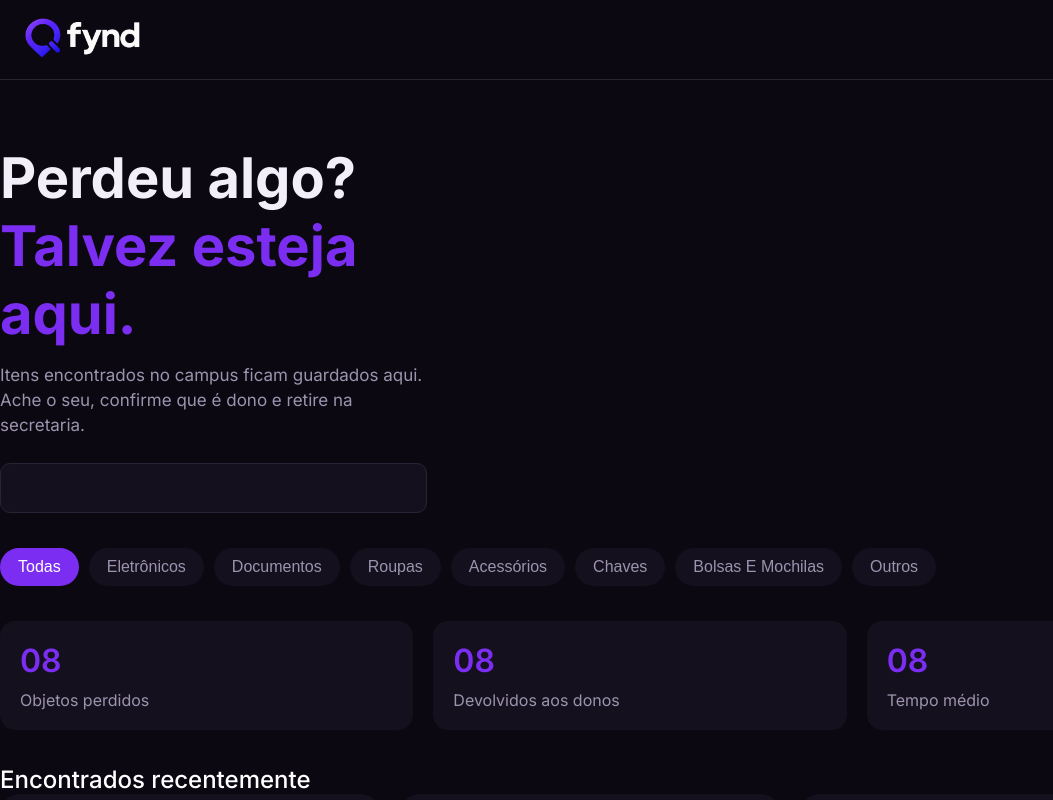
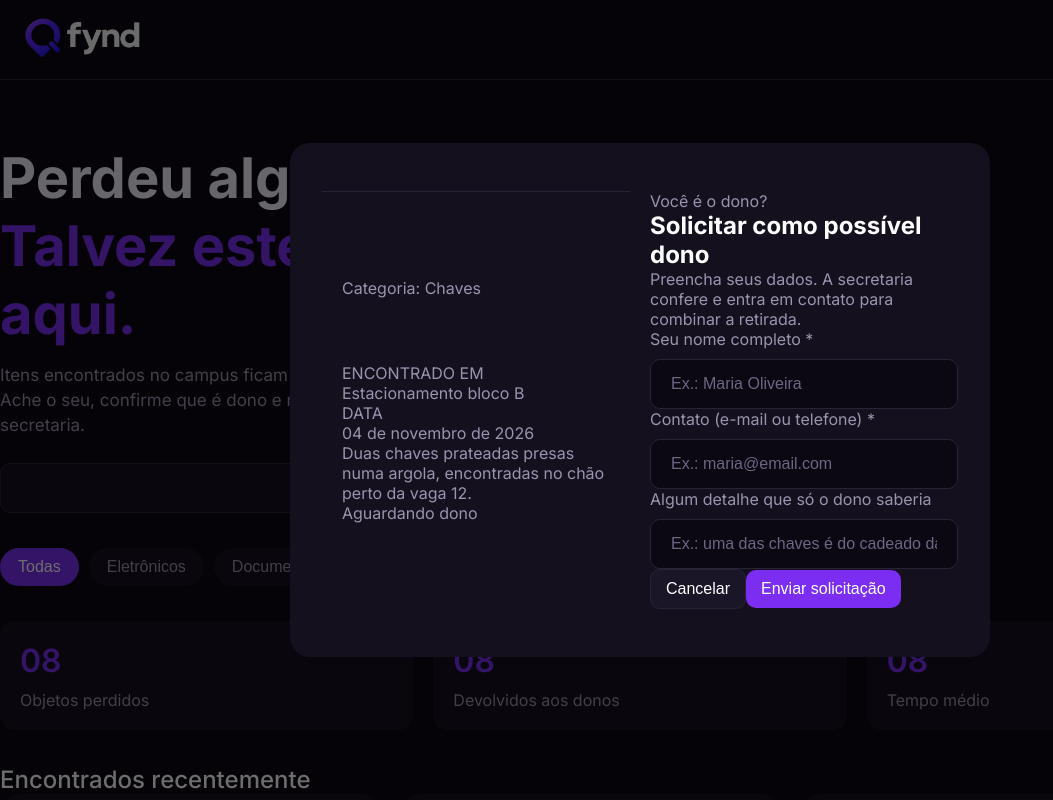
Before and after one commit to RafaelQueirozViana/fynd-web-frontend, a React (Vite) app in the folder fynd-web-frontend/: page / in a window 1280 px wide. Shown: the top 800 px of the page, without its empty margins (0-1053 px from the left). Built offline with nearby package versions, Linux system fonts and the light colour scheme; no server answers.

Commit message:
feat: created item popup on focus in home page

```diff
--- a/fynd-web-frontend/src/Components/Button/button.css
+++ b/fynd-web-frontend/src/Components/Button/button.css
@@ -7,3 +7,9 @@
     color: #fff;
     font-size: 1rem;
 }
+
+ .primary-button.black {
+    background-color: #1B1528;
+    border: 1px solid var(--border-color);
+
+}
--- a/fynd-web-frontend/src/Pages/Admin/Components/FormPopup/FormInputBox.jsx
+++ b/fynd-web-frontend/src/Components/Form/FormInputBox.jsx
@@ -1,5 +1,6 @@
 import React from "react";
-import SearchInput from "../../../../Components/SearchInput/SearchInput";
+import SearchInput from "../SearchInput/SearchInput";
+import "./form-input-box.css";
 
 export default function FormInputBox({
   id,
--- /dev/null
+++ b/fynd-web-frontend/src/Components/Form/form-input-box.css
@@ -0,0 +1,11 @@
+ .form-inputbox {
+    display: grid;
+    gap: 10px;
+}
+
+
+.form-inputbox input{
+    display: grid;
+    background-color: var(--background-website);
+    gap: 10px;
+}
--- a/fynd-web-frontend/src/Pages/Admin/Components/FormPopup/RegisterItemPopup.jsx
+++ b/fynd-web-frontend/src/Pages/Admin/Components/FormPopup/RegisterItemPopup.jsx
@@ -1,5 +1,5 @@
 import React, { useState } from "react";
-import FormInputBox from "./FormInputBox";
+import FormInputBox from "../../../../Components/Form/FormInputBox";
 import FilterContainer from "../../../../Components/Filters/FilterContainer";
 import useCategories from "../../../../hooks/useCategories";
 import Button from "../../../../Components/Button/Button";
@@ -68,7 +68,7 @@ export default function RegisterItemPopup({ isPopupOpen, setPopupOpen }) {
       />
 
       <div className="bottom-popup">
-        <Button text="Cancelar" onClick={setPopupOpen} />
+        <Button text="Cancelar" subclass="black" onClick={setPopupOpen} />
         <Button text="Salvar" />
       </div>
     </PopupContainer>
--- a/fynd-web-frontend/src/Pages/Admin/Components/FormPopup/form-popup.css
+++ b/fynd-web-frontend/src/Pages/Admin/Components/FormPopup/form-popup.css
@@ -29,21 +29,6 @@ grid-column: 2/3;
   padding-top: 12px;
   padding-bottom: 100px;
 }
-
-
-
-.objects-update-popup .popup-container .form-inputbox {
-    display: grid;
-    gap: 10px;
-}
-
-.objects-update-popup .popup-container .form-inputbox input{
-    display: grid;
-    background-color: var(--background-website);
-    gap: 10px;
-}
-
-
 
 .objects-update-popup .popup-container .categories-register {
     display: grid;
@@ -88,9 +73,3 @@ grid-column: 2/3;
     font-size: 1.1rem;
     border-radius: 10px;
 }
-
-.objects-update-popup .popup-container .bottom-popup .primary-button:first-child {
-    background-color: #1B1528;
-    border: 1px solid var(--border-color);
-
-}
--- a/fynd-web-frontend/src/Pages/Home/Home.jsx
+++ b/fynd-web-frontend/src/Pages/Home/Home.jsx
@@ -3,12 +3,20 @@ import "./home.css";
 import SearchInput from "../../Components/SearchInput/SearchInput";
 import FilterContainer from "../../Components/Filters/FilterContainer";
 import ItemsListContainer from "../../Components/ItemsSection/ItemsListContainer";
+import PopupContainer from "../../Components/Popup/PopupContainer";
 import StatisticContainer from "./Components/Statistics/StatisticContainer";
 import useCategories from "../../hooks/useCategories";
+import FormInputBox from "../../Components/Form/FormInputBox";
+import Button from "../../Components/Button/Button";
 
 export default function Home() {
   const [categoriesList] = useCategories();
   const [selectedCategory, setSelectedCategory] = React.useState("todas");
+  const [isPopupOpen, setPopupOpen] = useState(true);
+
+  function togglePopupOpen() {
+    setPopupOpen(!isPopupOpen);
+  }
 
   return (
     <>
@@ -45,6 +53,74 @@ export default function Home() {
           orderBy="categoria"
         />
       </section>
+
+      <aside className="focus-object-popup">
+        <PopupContainer isPopupOpen={isPopupOpen}>
+          <div className="object-info">
+            <img src="" />
+            <p>Categoria: Chaves</p>
+
+            <div className="found-local">
+              <div className="local-card">
+                <p>ENCONTRADO EM</p>
+                <p>Estacionamento bloco B</p>
+              </div>
+
+              <div className="local-card">
+                <p>DATA</p>
+                <p>04 de novembro de 2026</p>
+              </div>
+              <p>
+                Duas chaves prateadas presas numa argola, encontradas no chão
+                perto da vaga 12.
+              </p>
+              <p>Aguardando dono</p>
+            </div>
+          </div>
+          <form action="#">
+            <div className="owner-form">
+              <div className="form-top">
+                <p>Você é o dono?</p>
+                <h2>Solicitar como possível dono</h2>
+                <p>
+                  Preencha seus dados. A secretaria confere e entra em contato
+                  para combinar a retirada.
+                </p>
+              </div>
+
+              <FormInputBox
+                id="name-input"
+                type="text"
+                labelText="Seu nome completo *"
+                placeholderText="Ex.: Maria Oliveira"
+              />
+
+              <FormInputBox
+                id="contact-input"
+                type="email"
+                labelText="Contato (e-mail ou telefone) *"
+                placeholderText="Ex.: maria@email.com"
+              />
+
+              <FormInputBox
+                id="detail-input"
+                type="text"
+                labelText="Algum detalhe que só o dono saberia"
+                placeholderText="Ex.: uma das chaves é do cadeado da bicicleta"
+              />
+
+              <div className="buttons-container">
+                <Button
+                  text="Cancelar"
+                  subclass="black"
+                  onClick={togglePopupOpen}
+                />
+                <Button text="Enviar solicitação" />
+              </div>
+            </div>
+          </form>
+        </PopupContainer>
+      </aside>
     </>
   );
 }
--- a/fynd-web-frontend/src/global.css
+++ b/fynd-web-frontend/src/global.css
@@ -33,7 +33,7 @@ a {
     text-decoration: none;
 }
 
-h1 {
+h1,h2 {
     color: #fff;
 }
 
@@ -53,8 +53,6 @@ button {
 }
 
 
-
-
 .webpage-container {
     max-width: var(--page-width);
     margin: 0 auto;
```
